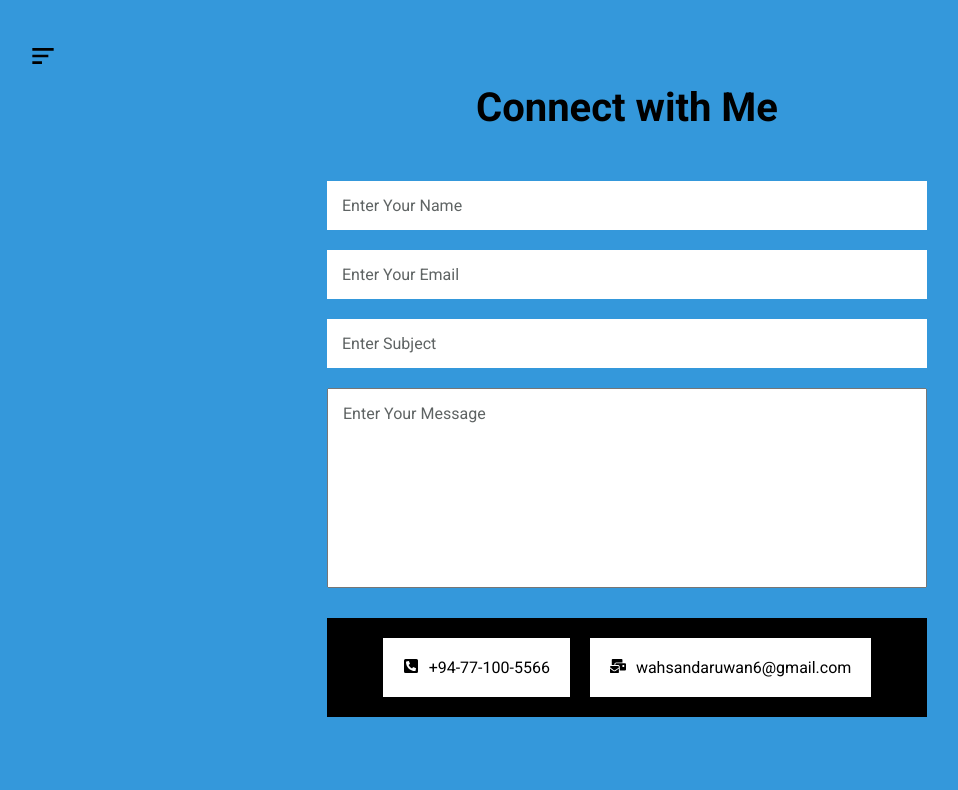
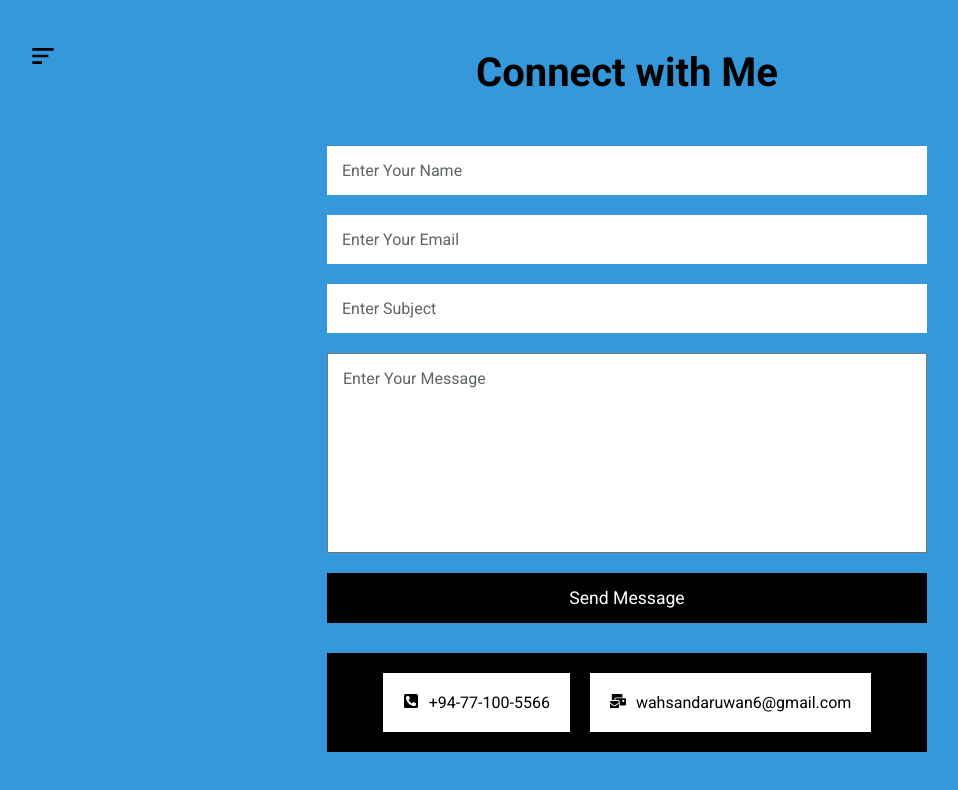
Before and after one commit to wahsandaruwan/simple_portfolio_website, a React (Create React App) app: page /contact in a window 1280 px wide. Shown: the top 790 px of the page, without its empty margins (13-971 px from the left). Built offline with nearby package versions, Linux system fonts and the light colour scheme.

Commit message:
Added a contact form button

```diff
--- a/src/index.css
+++ b/src/index.css
@@ -316,6 +316,7 @@ ul{
   padding: 15px;
   font-size: 1rem;
   resize: none;
+  margin-bottom: 20px;
 }
 
 /* Placeholders */
--- a/src/pages/Contact.js
+++ b/src/pages/Contact.js
@@ -1,5 +1,7 @@
+// Componenets
 import Connect from "../components/Connect"
 import InputBox from "../components/InputBox"
+// Icons
 import {FaPhoneSquareAlt, FaMailBulk} from "react-icons/fa"
 
 const Contact = () => {
@@ -12,6 +14,7 @@ const Contact = () => {
                     <InputBox type="email" place="Enter Your Email"/>
                     <InputBox type="text" place="Enter Subject"/>
                     <textarea placeholder="Enter Your Message" className="txtar"></textarea>
+                    <button className="send-btn">Send Message</button>
                 </div>
                 <div className="con-box">
                     <Connect url="tel:0771005566" icon={<FaPhoneSquareAlt/>} text="+94-77-100-5566"/>
```
